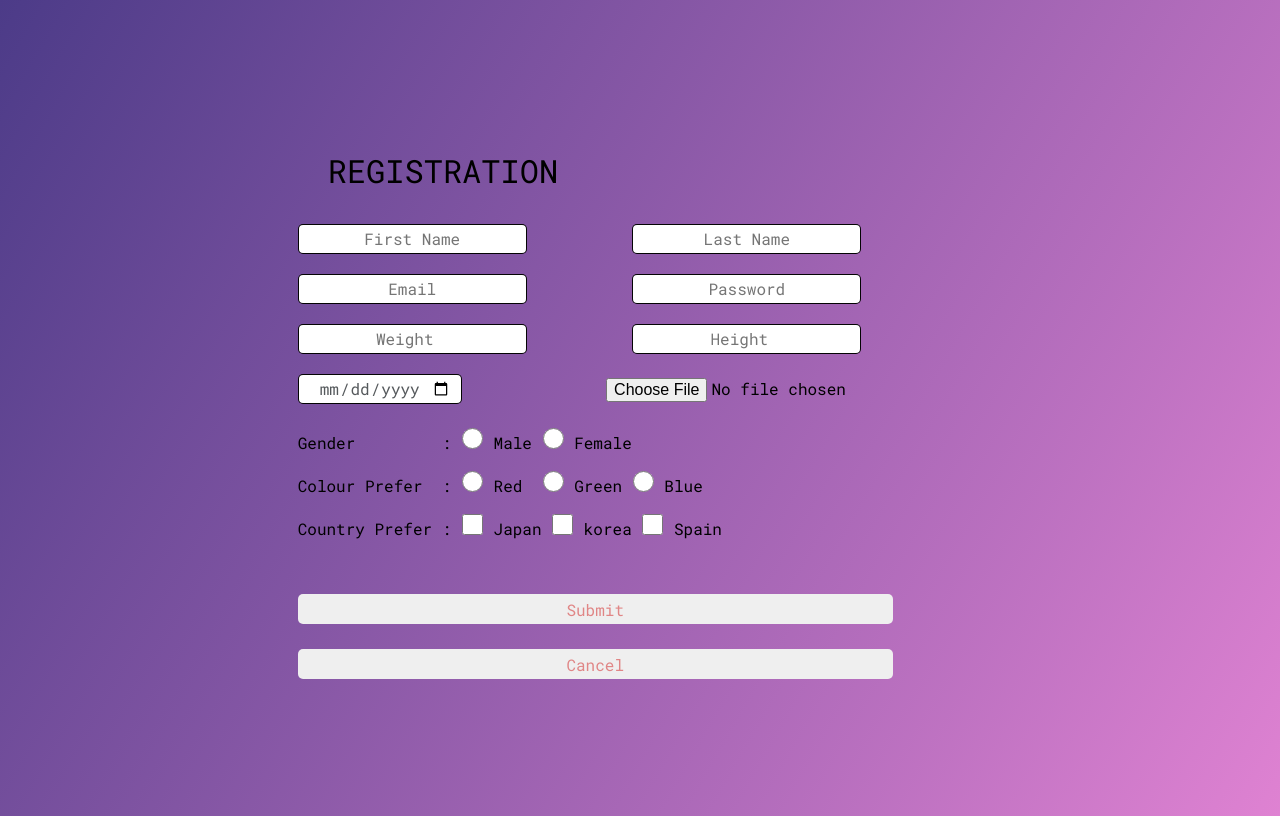
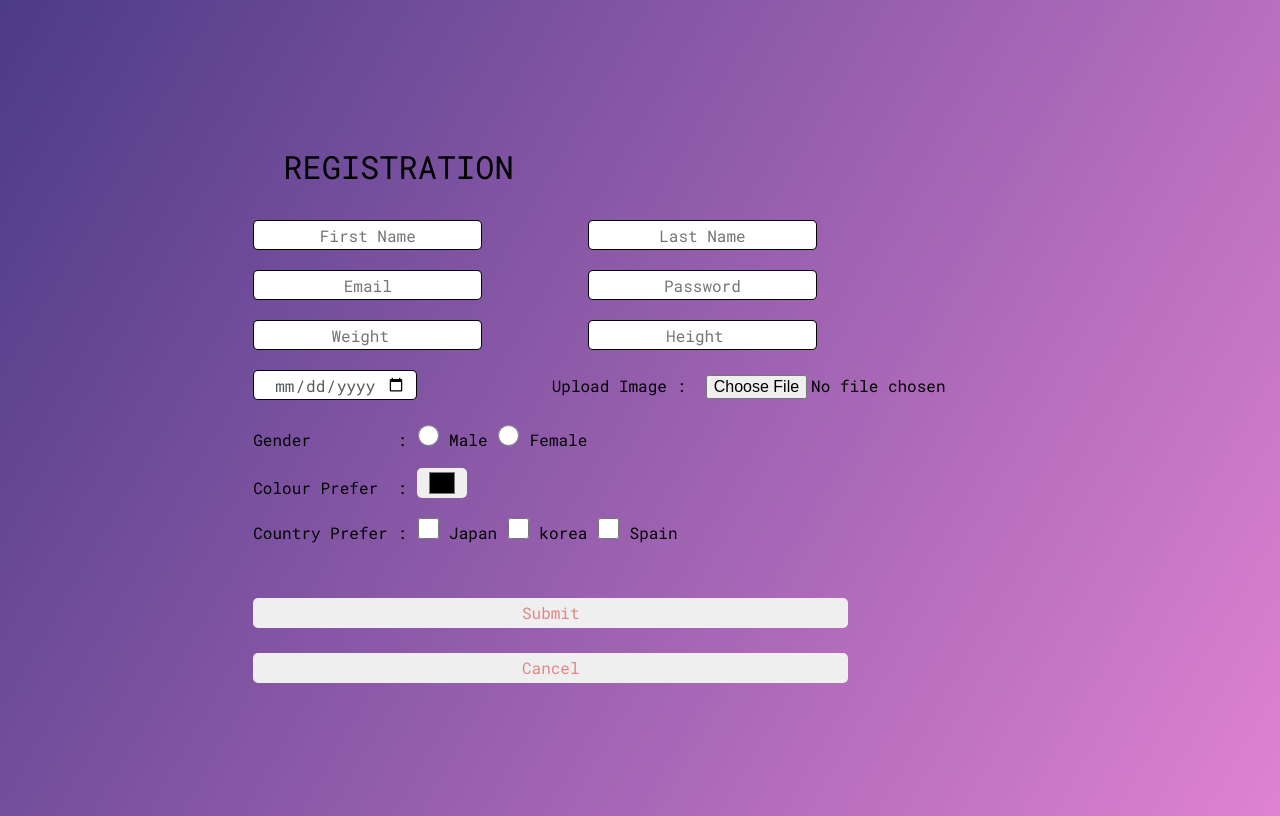
Before and after one commit to Iloveyousomuchben/FirstWeb, a plain HTML site: page Homework.html in a window 1280 px wide. Drawn offline with Linux system fonts and the light colour scheme.

Commit message:
new patch

```diff
--- a/Homework.html
+++ b/Homework.html
@@ -32,6 +32,7 @@
         <p>
             <input class="textbox" type="date" placeholder="Birth">
             &nbsp;&nbsp;&nbsp;&nbsp;&nbsp;&nbsp;&nbsp;&nbsp;&nbsp;&nbsp;&nbsp;&nbsp;
+             Upload Image :
             <input class="pic" type="file"  name="upload">
 
 
@@ -42,9 +43,8 @@
             <input class="check" type="radio" name="gender" value="Female">&nbsp;Female
         </p>
         <p> Colour Prefer &nbsp;:
-            <input class="check" type="radio" name="colour" value="red">&nbsp;Red&nbsp;
-            <input class="check" type="radio" name="colour" value="red">&nbsp;Green
-            <input class="check" type="radio" name="colour" value="red">&nbsp;Blue
+            <input class="color" type="color" name="colour" >
+
         </p>
         <p> Country Prefer :
             <input class="check" type="checkbox" name="c" value="Japan">&nbsp;Japan
--- /dev/null
+++ b/homeworkstyle.css
@@ -0,0 +1,98 @@
+@import url('https://fonts.googleapis.com/css2?family=Roboto+Mono&display=swap');
+
+*{
+    margin: 5;
+    padding: 5;
+    box-sizing: border-box;
+    font-family:'Roboto Mono', monospace;
+}
+
+body{
+
+    height: 100vh;
+    width: 100%;
+    background-image: linear-gradient(300deg,#df82d2,#4c3b88);
+    display: flex;
+    justify-content: center;
+    align-items: center;
+
+}
+
+form .container{
+    display: flex;
+    flex-direction: column;
+    align-items: center;
+}
+
+h2{
+    margin: 30px ;
+    font-weight:  500;
+    font-size:xx-large;
+    box-shadow: #e99c44;
+    text-shadow: #e99c44;
+    border: #e99c44;
+}
+
+input {
+    border: none;
+    height: 30px;
+    width: 100  ;
+    margin: 2px 0;
+    padding: 0% 10px;
+    font-size: 1rem;
+    outline: rgb(17, 16, 16);
+    text-align: center;
+    border-radius: 5px;
+    transition: .5s;
+    cursor: pointer;
+
+
+
+
+}
+
+.textbox {
+    color: rgb(85, 89, 92);
+    background: rgb(255, 255, 255);
+    border: 1px solid rgba(0, 0, 0, 0.986);
+
+}
+
+.textbox ::placeholder{
+    color: rgb(0, 0, 0);
+
+}
+
+.textbox:hover,
+.textbox:focus {
+    background: #ffff;
+    width: 266px;
+    color: #000000;
+}
+
+.accpect {
+    height: 30px;
+    width: 595px;
+    background-image: -linear-gradient(130deg,#e08686,#e99c44);
+    color: #e08686;
+
+
+}
+.accpect:hover{
+    background: rgb(243, 227, 154);
+    color: #23554a;
+    box-shadow: 0 0 10px rgba(0, 0, 0, 0.1);
+}
+
+.check {
+    width: 23px;
+    height: 21px;
+    color: aqua;
+    background-color: #509667;
+
+
+}
+
+.color {
+    color: aliceblue;
+}
```
